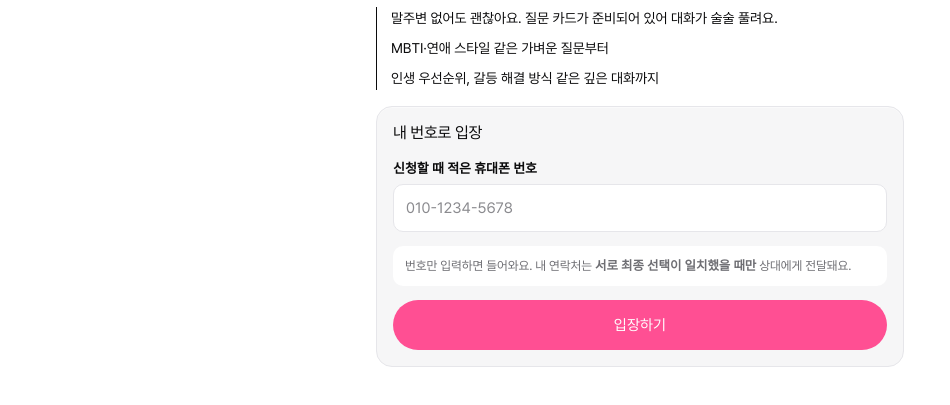
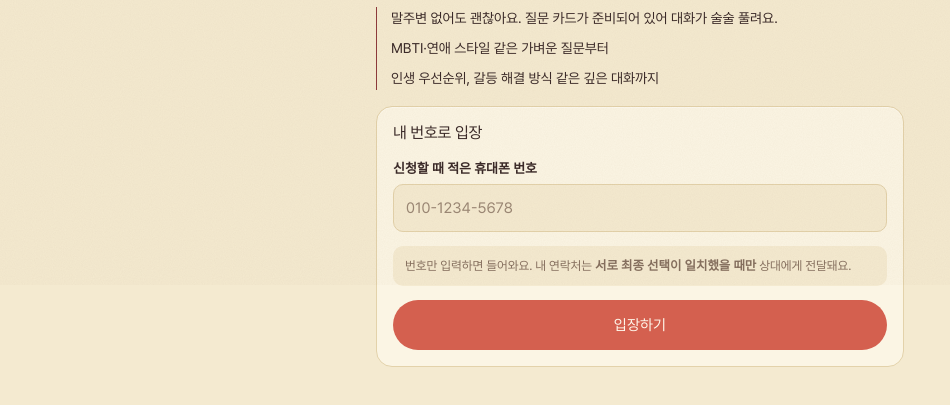
Before and after one commit to mysexylife/gyeoL, a plain HTML site: page index.html in a window 1280 px wide. Shown: the part 515-920 px from the top of the page, without its empty margins (0-950 px from the left). Drawn offline with Linux system fonts and the light colour scheme; a web font is replaced by a local one.

Commit message:
Revert "색감을 모던하게 변경: 흰 배경·검정 글자·회색 보조색, 실 등 포인트는 핑크, 다크 모드도 짝을 맞춤"
This reverts commit b3c1f345161547f753fb1d902a8bac7e26f200a8.

```diff
--- a/css/style.css
+++ b/css/style.css
@@ -8,33 +8,33 @@
 /* gyeoL 브랜드: 해질녘 벽에 드리운 그림자, 붉은 실, 부르고뉴 로고 색.
    레이아웃: 모바일 우선, 하단 탭. 카드는 번호가 가장 크게 보이는 명함 형태. */
 :root {
-  --bg: #ffffff;
-  --surface: #f6f6f7;
-  --ink: #0b0b0c;
-  --muted: #6e6e73;
-  --line: #e6e6ea;
-  --accent: #ff4f93;
-  --accent-ink: #ffffff;
-  --accent-soft: #ffe4ef;
-  --brand: #0b0b0c;
+  --bg: #f4ead0;
+  --surface: #fbf5e4;
+  --ink: #3b2a28;
+  --muted: #86705f;
+  --line: #e3d2aa;
+  --accent: #d4604f;
+  --accent-ink: #fff8ec;
+  --accent-soft: #f6dcc6;
+  --brand: #8e3a3b;
   --lime: #c9d58b;
-  --ok: #1f8f4e;
-  --ok-soft: #e2f5ea;
-  --warn: #a35f00;
-  --warn-soft: #fff0d1;
-  --shadow: 0 1px 2px rgba(0, 0, 0, .05), 0 8px 24px rgba(0, 0, 0, .06);
-  --grain: 0;
+  --ok: #4a7a47;
+  --ok-soft: #e0ebc9;
+  --warn: #9a5a12;
+  --warn-soft: #f6e2b8;
+  --shadow: 0 1px 2px rgba(80, 45, 30, .08), 0 10px 28px rgba(120, 70, 40, .12);
+  --grain: .07;
   --serif: "Pretendard", "Noto Sans KR", system-ui, sans-serif;   /* 제목·이름·숫자 */
   --sans: "Pretendard", "Noto Sans KR", system-ui, -apple-system, "Apple SD Gothic Neo", "Malgun Gothic", sans-serif;
   color-scheme: light;
 }
 @media (prefers-color-scheme: dark) {
   :root {
-    --bg: #0b0b0c; --surface: #1a1a1c; --ink: #f5f5f7; --muted: #9a9aa2; --line: #2c2c30;
-    --accent: #ff6aa5; --accent-ink: #1a0a12; --accent-soft: #3a1a29; --brand: #f5f5f7; --lime: #c9d58b;
-    --ok: #7fd6a0; --ok-soft: #14301f; --warn: #f0c070; --warn-soft: #33270f;
-    --shadow: 0 1px 2px rgba(0, 0, 0, .5), 0 8px 24px rgba(0, 0, 0, .5);
-    --grain: 0;
+    --bg: #25201e; --surface: #322a27; --ink: #f2e7cd; --muted: #b6a58c; --line: #4b3f38;
+    --accent: #e7806d; --accent-ink: #2a120d; --accent-soft: #4a2e27; --brand: #e6a79f; --lime: #c9d58b;
+    --ok: #a9cf8a; --ok-soft: #2c3a24; --warn: #efc37a; --warn-soft: #3d2f16;
+    --shadow: 0 1px 2px rgba(0, 0, 0, .4), 0 10px 28px rgba(0, 0, 0, .4);
+    --grain: .12;
     color-scheme: dark;
   }
 }
@@ -69,7 +69,7 @@ h1, h2, h3 { text-wrap: balance; }
 
 /* 입장 */
 .eyebrow { font-size: 12px; font-weight: 700; letter-spacing: .08em; color: var(--accent); text-transform: uppercase; }
-.intro h1 { font: 700 26px/1.35 var(--serif); margin: 6px 0 8px; letter-spacing: -.02em; }
+.intro h1 { font: 400 26px/1.35 var(--serif); margin: 6px 0 8px; letter-spacing: -.02em; }
 .sub { color: var(--muted); }
 .seg { display: grid; grid-auto-flow: column; grid-auto-columns: 1fr; gap: 4px; padding: 4px; background: var(--line); border-radius: 12px; }
 .seg button, .seg label { border: 0; background: transparent; padding: 9px 8px; border-radius: 9px; font-weight: 500; color: var(--muted); text-align: center; }
@@ -81,7 +81,7 @@ h1, h2, h3 { text-wrap: balance; }
 .seg input:disabled + span { opacity: .6; }
 
 .panel { background: var(--surface); border: 1px solid var(--line); border-radius: 16px; padding: 16px; display: grid; gap: 14px; }
-.panel h2 { font: 700 17px/1.3 var(--serif); }
+.panel h2 { font: 400 17px/1.3 var(--serif); }
 .field { display: grid; gap: 6px; }
 .field > label, .field > .lbl { font-size: 13px; font-weight: 700; }
 .field small { color: var(--muted); font-size: 12px; }
@@ -133,7 +133,7 @@ input::placeholder, textarea::placeholder { color: var(--muted); opacity: .8; }
 
 /* 상대 카드 목록 */
 .sec-title { display: flex; align-items: baseline; justify-content: space-between; gap: 8px; }
-.sec-title h2 { font: 700 19px/1.3 var(--serif); }
+.sec-title h2 { font: 400 19px/1.3 var(--serif); }
 .sec-title span { color: var(--muted); font-size: 13px; }
 .tiles { display: grid; grid-template-columns: repeat(3, 1fr); gap: 10px; }
 .tile { background: var(--surface); border: 1px solid var(--line); border-radius: 14px; padding: 12px 6px 10px; display: grid; gap: 2px; justify-items: center; text-align: center; min-width: 0; }
@@ -369,7 +369,7 @@ h1, h2, h3 { letter-spacing: -.015em; }
 
 /* ───── 카드 앞면: 문양 ───── */
 .stackwrap.deck-deep { --ground: #a52638; --orn: #f2dca6; --orn2: rgba(242, 220, 166, .38); --thread: #f6e4b6; }
-.stackwrap.deck-light { --ground: #e4e9c1; --orn: #69753a; --orn2: rgba(105, 117, 58, .34); --thread: #ff4f93; }
+.stackwrap.deck-light { --ground: #e4e9c1; --orn: #69753a; --orn2: rgba(105, 117, 58, .34); --thread: #d4604f; }
 @media (prefers-color-scheme: dark) { .stackwrap.deck-light { --ground: #cbd68f; --orn: #3c4519; --orn2: rgba(60, 69, 25, .38); } }
 .stackwrap .ff { display: block; padding: 0; background: var(--ground); box-shadow: none; overflow: hidden; border-radius: 16px; }
 .ff svg.back { display: block; width: 100%; height: 100%; }
--- a/index.html
+++ b/index.html
@@ -3,7 +3,7 @@
 <head>
   <meta charset="utf-8">
   <meta name="viewport" content="width=device-width,initial-scale=1,viewport-fit=cover">
-  <meta name="theme-color" content="#FFFFFF">
+  <meta name="theme-color" content="#F4EAD0">
   <title>gyeoL</title>
   <link rel="preconnect" href="https://fonts.googleapis.com">
   <link rel="preconnect" href="https://fonts.gstatic.com" crossorigin>
```
